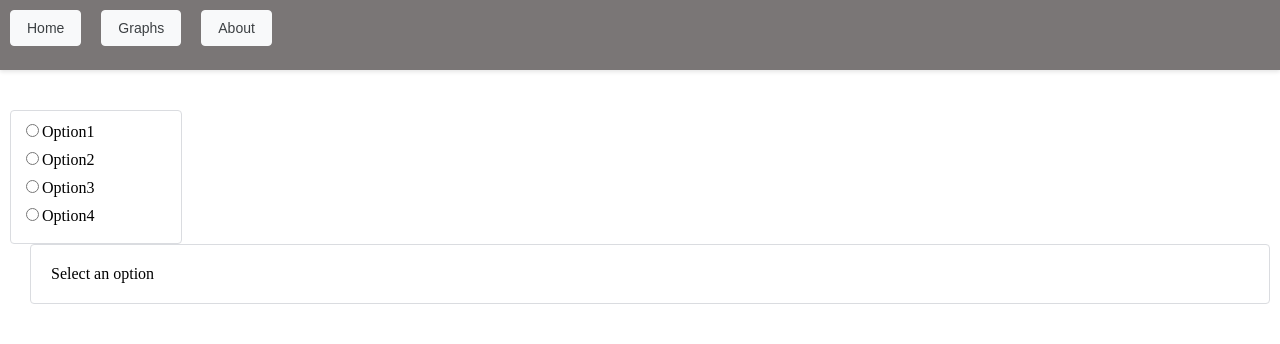
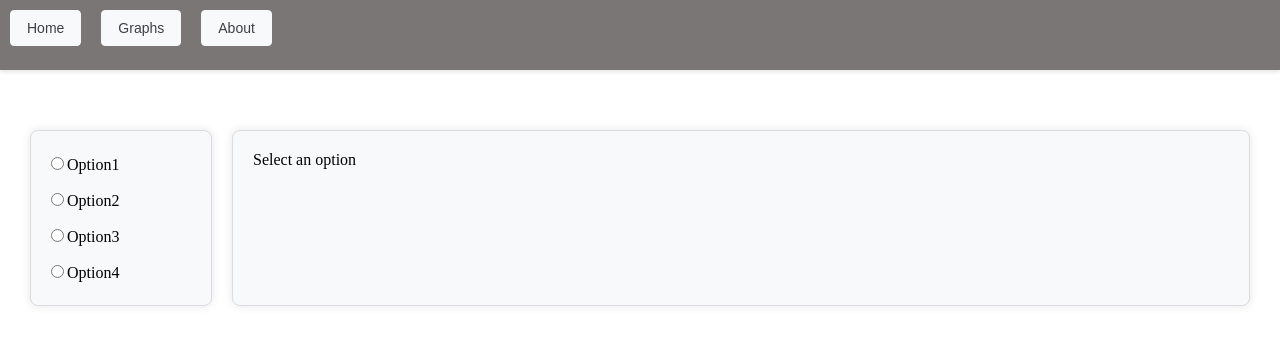
Before and after one commit to theBoyus/homeAutomation, a React (Create React App) app in the folder src/the_web_site/: page / in a window 1280 px wide. Shown: the top 344 px of the page. Built offline with nearby package versions, Linux system fonts and the light colour scheme.

Commit message:
Working on website

```diff
--- a/src/the_web_site/src/pages/css/HomePage.css
+++ b/src/the_web_site/src/pages/css/HomePage.css
@@ -1,6 +1,6 @@
 /* HomePage.css */
 
-.container {
+.homepage-container {
   display: flex;
   justify-content: space-between;
   padding: 20px;
@@ -9,20 +9,28 @@
 .options-container {
   display: flex;
   flex-direction: column;
-  border: 1px solid #dadce0; /* Match toolbar border color */
-  border-radius: 4px; /* Match toolbar border-radius */
-  padding: 10px;
+  border: 1px solid #dadce0;
+  border-radius: 8px;
+  padding: 15px;
   width: 150px;
+  background-color: #f8f9fa;
+  box-shadow: 0 0 10px rgba(0, 0, 0, 0.1);
 }
 
 .option-label {
-  margin-bottom: 8px;
+  margin: 8px 0;
 }
 
 .right-box {
   flex-grow: 1;
   margin-left: 20px;
-  border: 1px solid #dadce0; /* Match toolbar border color */
-  border-radius: 4px; /* Match toolbar border-radius */
+  border: 1px solid #dadce0;
+  border-radius: 8px;
   padding: 20px;
+  background-color: #f8f9fa;
+  box-shadow: 0 0 10px rgba(0, 0, 0, 0.1);
 }
+
+.homepage-button {
+  margin: 4 4 4 4;
+}
--- a/src/the_web_site/src/pages/jsxFiles/HomePage.jsx
+++ b/src/the_web_site/src/pages/jsxFiles/HomePage.jsx
@@ -34,16 +34,26 @@ function HomePage() {
   const contentMap = {
     option1: (
       <div>
-        <button onClick={() => handleButtonClick("On")}>On</button>
-        <button onClick={() => handleButtonClick("Off")}>Off</button>
-        <p>Toggle the device on or off.</p>
+        <button
+          onClick={() => handleButtonClick("On")}
+          className="homepage-button"
+        >
+          On
+        </button>
+        <button
+          onClick={() => handleButtonClick("Off")}
+          className="homepage-button"
+        >
+          Off
+        </button>
+        <p>Turns the LED On or OFF</p>
       </div>
     ),
     option2: (
       <div>
         <label>Start Time:</label>
         <select
-          className="start"
+          className="homepage-button start"
           value={starthour}
           onChange={handlestartHourChange}
         >
@@ -55,7 +65,11 @@ function HomePage() {
         </select>
         <br />
         <label>End Time:</label>
-        <select className="end" value={endhour} onChange={handleendHourChange}>
+        <select
+          className="homepage-button end"
+          value={endhour}
+          onChange={handleendHourChange}
+        >
           {generateHours().map((h) => (
             <option key={h} value={h}>
               {h < 10 ? `0${h}:00` : `${h}:00`}
@@ -72,16 +86,27 @@ function HomePage() {
           alt="Blank 100px by 100px image"
           style={{ width: "100px", height: "100px" }}
         />
-        <button onClick={() => handleButtonClick("Option3")}>Click me</button>
+        <button
+          onClick={() => handleButtonClick("Option3")}
+          className="homepage-button"
+        >
+          Click me
+        </button>
         <p>Display an image and a button.</p>
       </div>
     ),
     option4: (
       <div>
-        <button onClick={() => handleButtonClick("Shut it down")}>
+        <button
+          onClick={() => handleButtonClick("Shut it down")}
+          className="homepage-button"
+        >
           Shut it down
         </button>
-        <button onClick={() => handleButtonClick("Boot it up")}>
+        <button
+          onClick={() => handleButtonClick("Boot it up")}
+          className="homepage-button"
+        >
           Boot it up
         </button>
         <p>Control the device power.</p>
```
